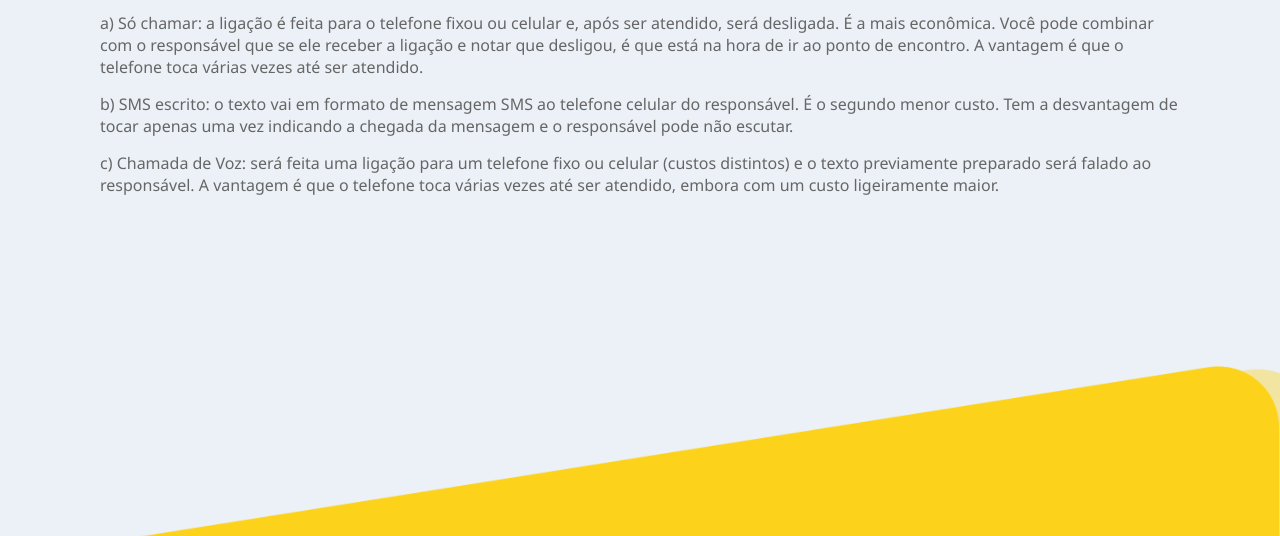
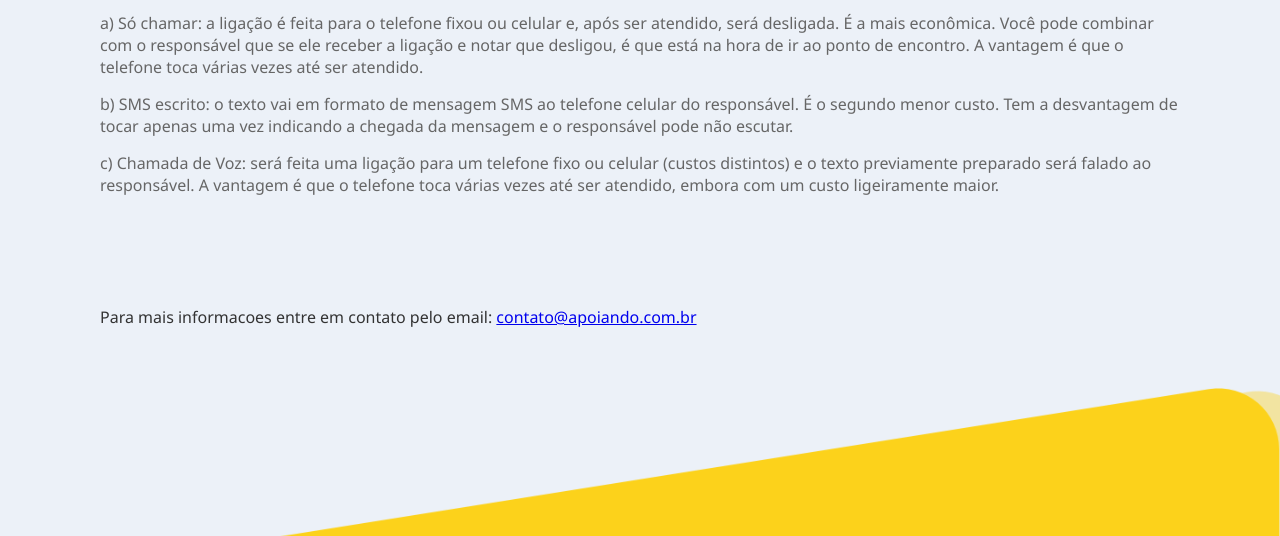
Before and after one commit to luuan-br/dropkid-web, a Gatsby site: page / in a window 1280 px wide. Shown: the part 3403-3939 px from the top of the page. Built offline with nearby package versions, Linux system fonts and the light colour scheme; Gatsby itself is replaced by a stand-in of ours.

Commit message:
informacao de contato

```diff
--- a/src/components/fqa/index.js
+++ b/src/components/fqa/index.js
@@ -15,6 +15,15 @@ export default function Fqa({ data }) {
             </li>
           ))}
       </ul>
+      <p>
+        Para mais informacoes entre em contato pelo email:{" "}
+        <a
+          href="mailto:contato@apoiando.com.br"
+          subject="Contato%20Site%20DropKid%20-$20"
+        >
+          contato@apoiando.com.br
+        </a>
+      </p>
     </section>
   )
 }
```
Also changed, not shown: 1 other file.
